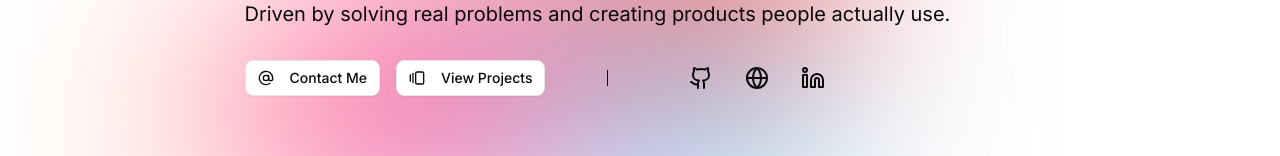
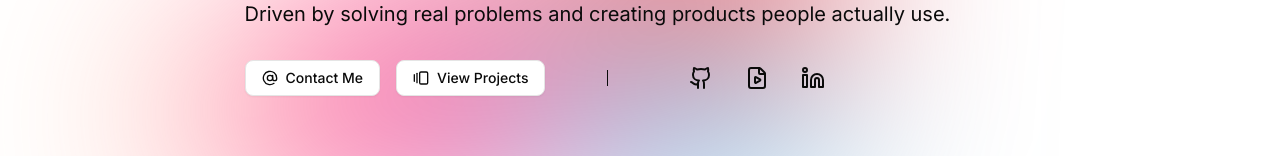
Before and after one commit to HarleyC0/MarcaCocoDev, a React (Vite) app: page / in a window 1280 px wide. Shown: the part 519-675 px from the top of the page. Built offline with nearby package versions, Linux system fonts and the light colour scheme.

Commit message:
add links buttoms

```diff
--- a/src/components/Contact/Contact.tsx
+++ b/src/components/Contact/Contact.tsx
@@ -45,10 +45,10 @@ function Contact() {
                     </div>
                 </div>
                 <div className='contact-redes color-white pb-6 sm:pb-10 grid grid-cols-[repeat(auto-fit,minmax(140px,auto))] gap-12 pt-12 justify-center'>
-                    <a href="" className='text-black dark:text-white px-4 sm:px-6 py-2 sm:py-3'><Linkedin/>LinkedIn</a>
-                    <a href="" className='text-black dark:text-white px-4 sm:px-6 py-2 sm:py-3'><Github/>Github</a>
-                    <a href="" className='text-black dark:text-white px-4 sm:px-6 py-2 sm:py-3'><MessageCircleMore/>WhatsApp</a>
-                    <a href="" className='text-black dark:text-white px-4 sm:px-6 py-2 sm:py-3'><Youtube/>Tiktok</a>
+                    <a href="https://www.linkedin.com/in/harley-contreras/" target="_blank" rel="noopener noreferrer" className='text-black dark:text-white px-4 sm:px-6 py-2 sm:py-3'><Linkedin/>LinkedIn</a>
+                    <a href="https://github.com/HarleyC0" target="_blank" rel="noopener noreferrer" className='text-black dark:text-white px-4 sm:px-6 py-2 sm:py-3'><Github/>Github</a>
+                    <a href="https://wa.me/573229712878?text=Hola%20CocoDev" target="_blank" rel="noopener noreferrer" className='text-black dark:text-white px-4 sm:px-6 py-2 sm:py-3'><MessageCircleMore/>WhatsApp</a>
+                    <a href="https://www.tiktok.com/@cocodev.h" target="_blank" rel="noopener noreferrer" className='text-black dark:text-white px-4 sm:px-6 py-2 sm:py-3'><Youtube/>Tiktok</a>
                 </div>
             </div>
         </section>
--- a/src/components/Home/Home.tsx
+++ b/src/components/Home/Home.tsx
@@ -1,6 +1,6 @@
 import LogoPerfil from '@/assets/GhibliPerfil.png';
 import { Button } from "@/components/ui/button";
-import { AtSign, GalleryHorizontalEnd, Github, Globe, Linkedin } from 'lucide-react';
+import { AtSign, GalleryHorizontalEnd, Github, FilePlay, Linkedin } from 'lucide-react';
 
 function Home() {
 
@@ -47,21 +47,21 @@ function Home() {
                     <div className="flex flex-col gap-8 lg:gap-0 lg:flex-row lg:items-center justify-between max-w-[600px] mt-8">
                             <div className="flex gap-2 lg:gap-4">
                                 <Button variant="outline">
-                                    <AtSign className="lucide lucide-at-sign mr-2 h-5 w-5"/>Contact Me
+                                    <a href="https://wa.me/573229712878?text=Hola%20CocoDev" className='flex items-center' target="_blank" rel="noopener noreferrer"><AtSign className="lucide lucide-at-sign mr-2 h-5 w-5"/>Contact Me</a>
                                 </Button>
                                 <Button  variant="outline">
-                                    <GalleryHorizontalEnd className="lucide lucide-gallery-horizontal-end mr-2 h-5 w-5"/>View Projects
+                                    <a href='/projects' className='flex items-center'><GalleryHorizontalEnd className="lucide lucide-gallery-horizontal-end mr-2 h-5 w-5"/>View Projects</a>
                                 </Button>
                             </div>
                             <div data-orientation="vertical" className="divider shrink-0 w-[1px] bg-foreground h-4 hidden lg:block" role="none"></div>
                             <div className="flex items-center pb-10 sm:pb-0 px-5 gap-14 md:gap-8 text-xl">
-                                <a href="#" aria-label="GitHub" className="social-icon">
+                                <a href="https://github.com/HarleyC0" target="_blank" rel="noopener noreferrer" aria-label="GitHub" className="social-icon">
                                     <Github />
                                 </a>
-                                <a href="#" aria-label="Website" className="social-icon">
-                                    <Globe />
+                                <a href="https://www.tiktok.com/@cocodev.h" aria-label="Website" target="_blank" rel="noopener noreferrer" className="social-icon">
+                                    <FilePlay />
                                 </a>
-                                <a href="#" aria-label="LinkedIn" className="social-icon">
+                                <a href="https://www.linkedin.com/in/harley-contreras/" target="_blank" rel="noopener noreferrer" aria-label="LinkedIn" className="social-icon">
                                     <Linkedin />
                                 </a>
                             </div>
```
